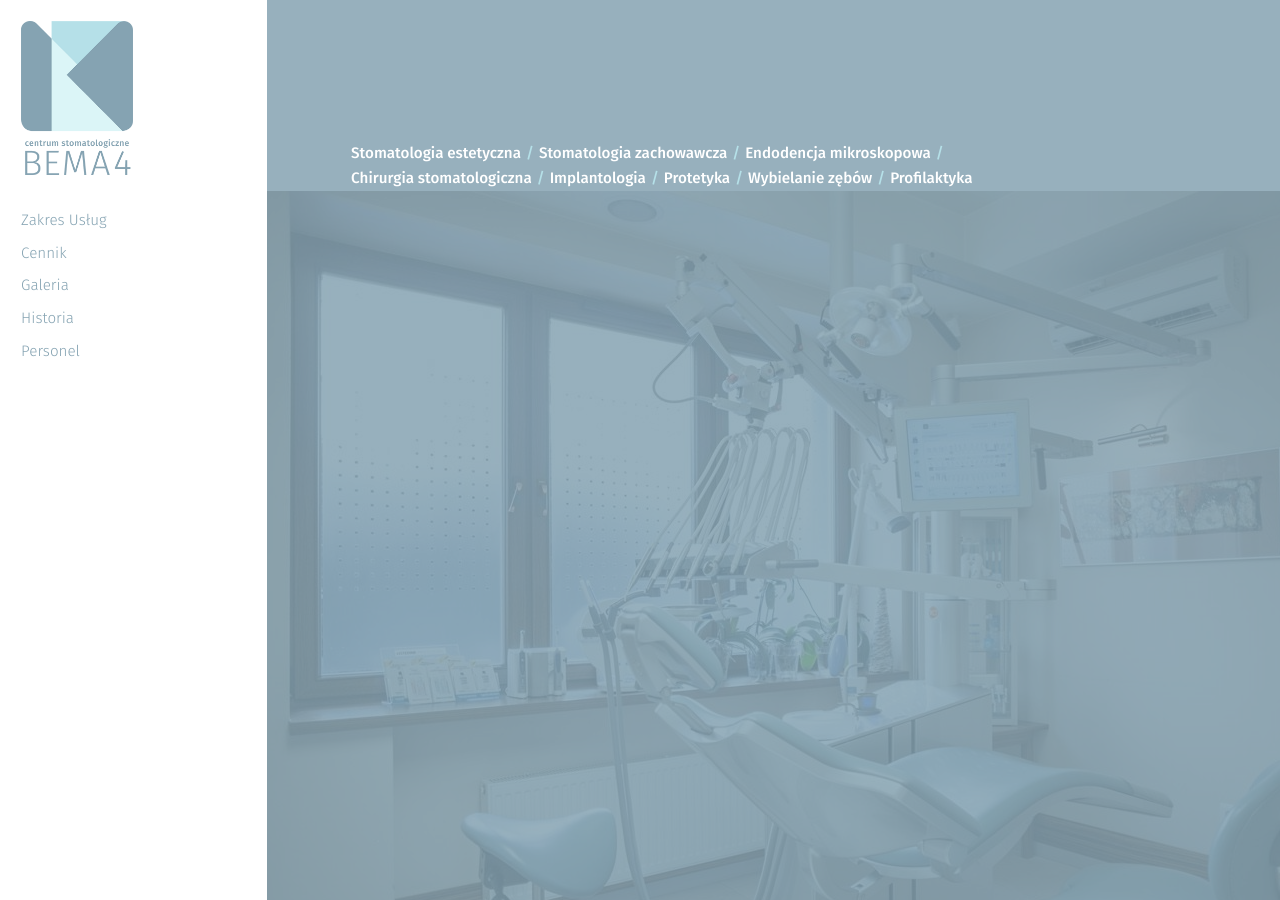
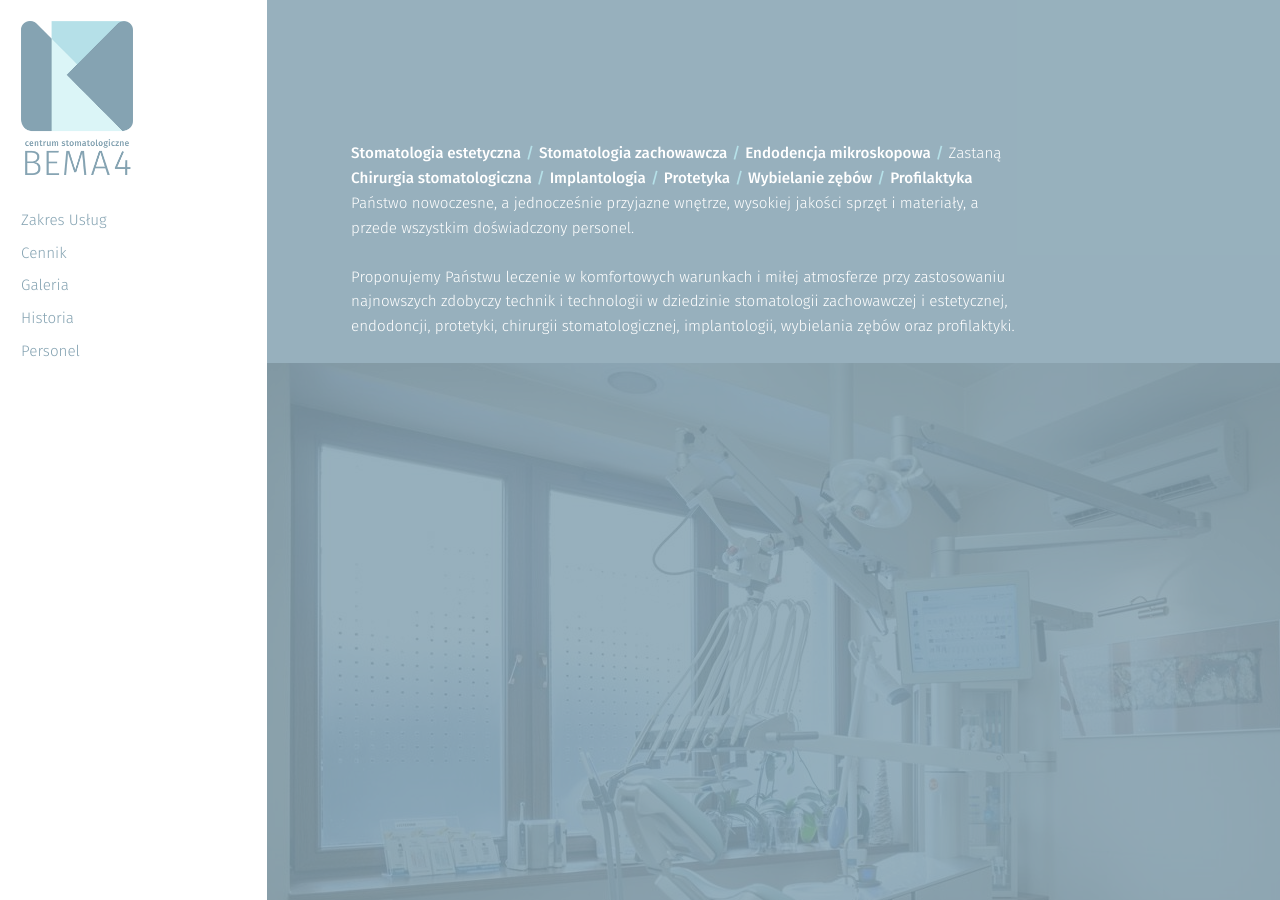
Before and after one commit to CSB4/bema4, a Jekyll site: the page built from index.html, in a window 1280 px wide and 900 px high. Built offline with Jekyll 4.4.1, drawn with Linux system fonts in a browser that asks for light colours; nearby versions of some CDN libraries; a file with an impossible date is left out.

Commit message:
Updated 0000-02-02-uslugi.markdown

```diff
--- a/_slides/0000-02-02-uslugi.markdown
+++ b/_slides/0000-02-02-uslugi.markdown
@@ -14,3 +14,7 @@ published: true
 * Protetyka
 * Wybielanie zębów
 * Profilaktyka
+
+Zastaną Państwo nowoczesne, a jednocześnie przyjazne wnętrze, wysokiej jakości sprzęt i materiały, a przede wszystkim doświadczony personel.
+
+Proponujemy Państwu leczenie w komfortowych warunkach i miłej atmosferze przy zastosowaniu najnowszych zdobyczy technik i technologii w dziedzinie stomatologii zachowawczej i estetycznej, endodoncji, protetyki, chirurgii stomatologicznej, implantologii, wybielania zębów oraz profilaktyki.
```
